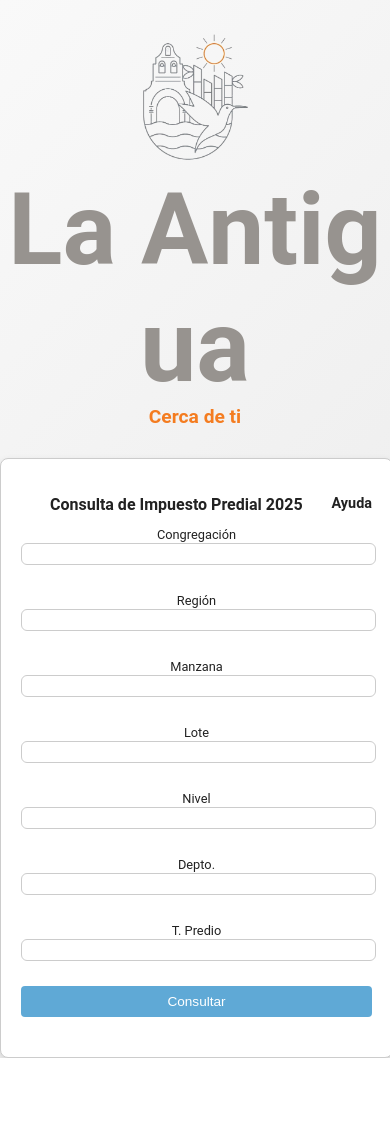
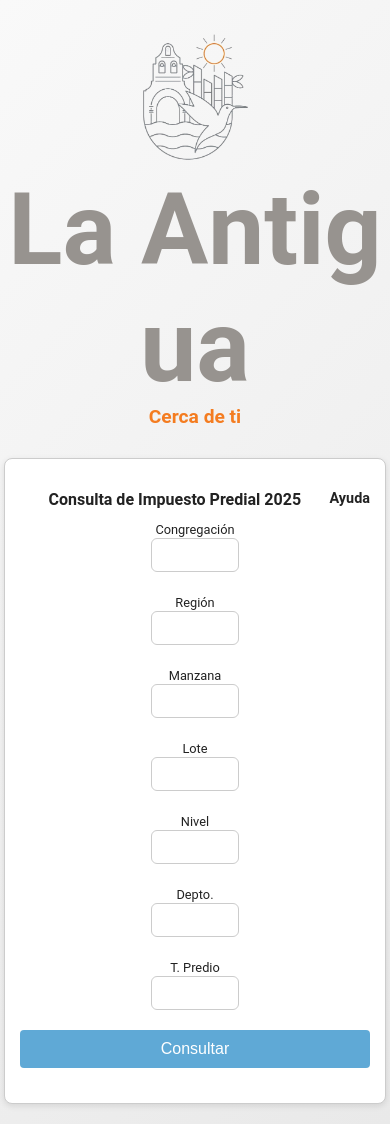
Before and after one commit to rubeniab/bancario-front, a React (Vite) app: page / in a window 390 px wide. Before the commit the page ends 1058 px from the top, so only its background shows below. Built offline with nearby package versions, Linux system fonts and the light colour scheme.

Commit message:
Prueba de cambios

```diff
--- a/src/components/Formulario.css
+++ b/src/components/Formulario.css
@@ -1,12 +1,22 @@
 /* Contenedor principal */
 .container {
-  width: clamp(280px, 90%, 500px); /* Se adapta a pantalla */
-  margin: 60px auto;
-  padding: clamp(12px, 3vw, 20px);
+  width: 95%;
+  padding: 20px;
+  max-width: 500px;
+  margin: 0 auto;
   border: 1px solid #ccc;
   border-radius: 8px;
   background: #fff;
   box-shadow: 0 2px 6px rgba(0,0,0,0.1);
+}
+
+@media (max-width: 768px) {
+  .container {
+    width: 95%;       /* No se va a expandir tanto */
+    max-width: 350px; /* Ajuste cómodo para celular */
+    margin: 20px auto;
+    padding: 15px;
+  }
 }
 
 /* Título y link de ayuda */
@@ -26,22 +36,33 @@
   top: 0;
 }
 
-.container input{
+.container input {
   width: 100%;
-  padding: 2px 0.9px;
-  margin-bottom: 15px;
+  padding: 8px;
   font-size: 0.9rem;
   border: 1px solid #ccc;
   border-radius: 6px;
   outline: none;
-  transition: all 0.2s ease-in-out;
+}
+
+@media (max-width: 768px) {
+  .container input {
+     width: 20%;           /* reduce a la mitad */
+  padding: 8px;
+  font-size: 0.9rem;
+  border: 1px solid #ccc;
+  border-radius: 6px;
+  outline: none;
+  display: block;       /* asegura que esté en bloque */
+  margin: 0 auto 10px;
+  }
 }
 
 /* Botón */
 button {
-  width: 100%;
-  padding: clamp(6px, 2vw, 10px);
-  font-size: clamp(0.85rem, 2vw, 1rem);
+  grid-column: 1 / -1; /* hace que el botón abarque toda la fila */
+  padding: 10px;
+  font-size: 1rem;
   background-color: #5fa9d6;
   color: #fff;
   border: none;
@@ -51,12 +72,6 @@ button {
 
 button:hover {
   background-color: #4f95c3;
-}
-/* Contenedor principal */
-.container {
-  padding: 20px;
-  max-width: 600px;
-  margin: 0 auto;
 }
 
 /* Enlace de ayuda */
```
